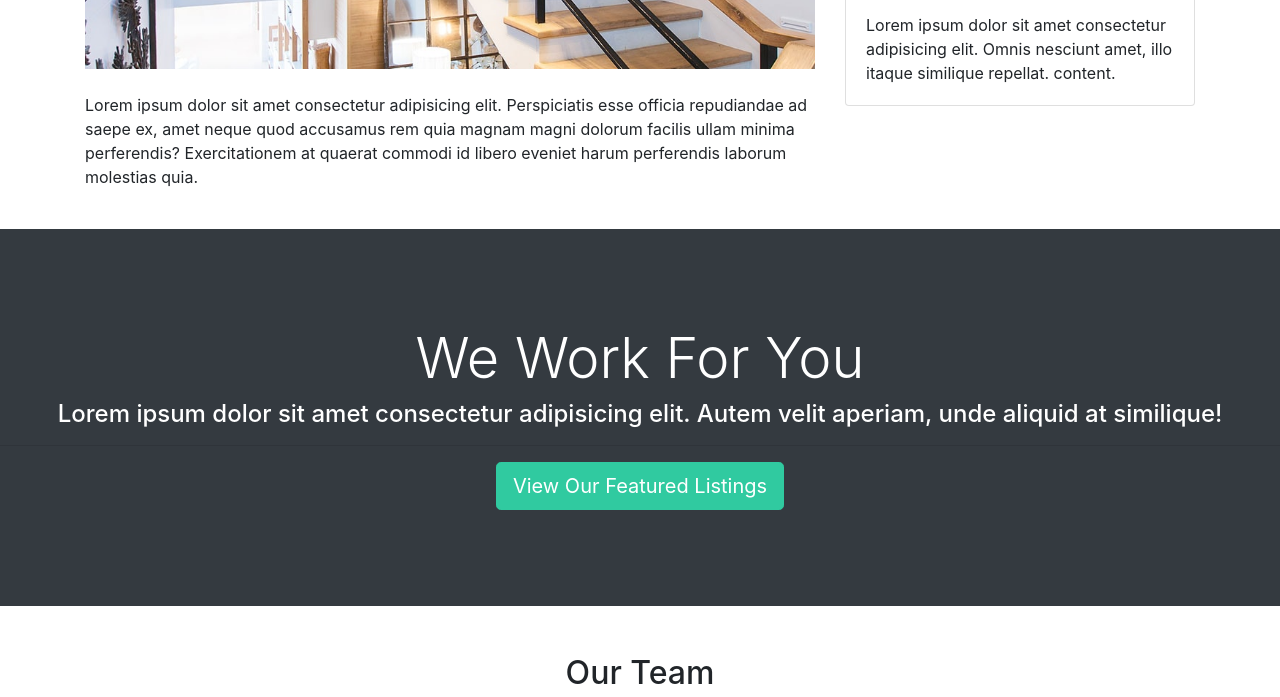
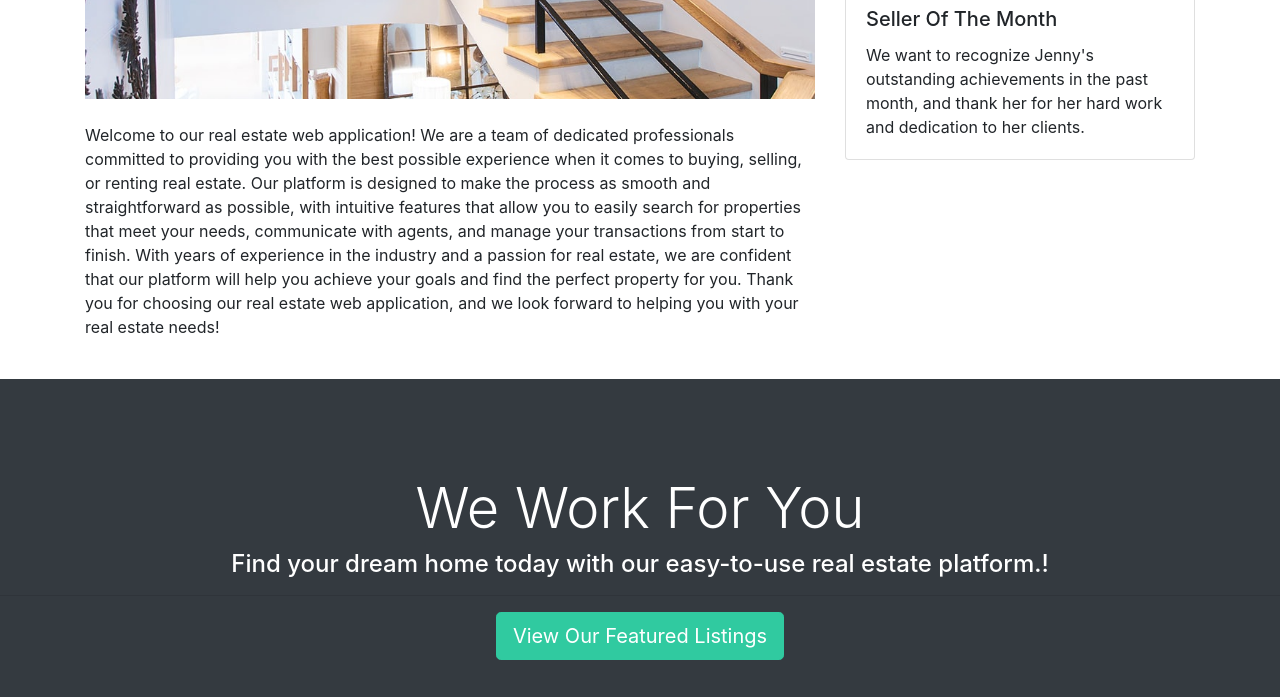
Before and after one commit to Group7-comp313/real-estate-application, a Django app: page /about/ in a window 1280 px wide. Shown: the part 754-1451 px from the top of the page. Run offline with Django 3.2, Linux system fonts and the light colour scheme; data comes from the database, SQL or seed files in the repository; some libraries are stand-ins or nearby versions.

Commit message:
updated about.html
content added and changed

```diff
--- a/templates/pages/about.html
+++ b/templates/pages/about.html
@@ -6,7 +6,7 @@
       <div class="row text-center">
         <div class="col-md-12">
           <h1 class="display-4">About BT Real Estate</h1>
-          <p class="lead">Lorem ipsum dolor sit, amet consectetur adipisicing elit. Sunt, pariatur!</p>
+          <p class="lead">BT Real Estate is a real estate company that provides a wide range of services such as buying, selling, and renting properties.</p>
         </div>
       </div>
     </div>
@@ -32,11 +32,9 @@
       <div class="row">
         <div class="col-md-8">
           <h2>We Search For The Perfect Home</h2>
-          <p class="lead">Lorem ipsum dolor sit, amet consectetur adipisicing elit. Sunt, pariatur!</p>
+          <p class="lead">Let us help you find your dream home with ease and convenience...</p>
           <img src="{% static 'img/about.jpg'%}" alt="">
-          <p class="mt-4">Lorem ipsum dolor sit amet consectetur adipisicing elit. Perspiciatis esse officia repudiandae ad saepe ex, amet
-            neque quod accusamus rem quia magnam magni dolorum facilis ullam minima perferendis? Exercitationem at quaerat
-            commodi id libero eveniet harum perferendis laborum molestias quia.</p>
+          <p class="mt-4">Welcome to our real estate web application! We are a team of dedicated professionals committed to providing you with the best possible experience when it comes to buying, selling, or renting real estate. Our platform is designed to make the process as smooth and straightforward as possible, with intuitive features that allow you to easily search for properties that meet your needs, communicate with agents, and manage your transactions from start to finish. With years of experience in the industry and a passion for real estate, we are confident that our platform will help you achieve your goals and find the perfect property for you. Thank you for choosing our real estate web application, and we look forward to helping you with your real estate needs!</p>
         </div>
         <div class="col-md-4">
           <div class="card">
@@ -44,8 +42,7 @@
             <div class="card-body">
               <h5 class="card-title">Seller Of The Month</h5>
               <h6 class="text-secondary">{{mahesh.name}}</h6>
-              <p class="card-text">Lorem ipsum dolor sit amet consectetur adipisicing elit. Omnis nesciunt amet, illo itaque similique repellat.
-                content.
+              <p class="card-text">We want to recognize Jenny's outstanding achievements in the past month, and thank her for her hard work and dedication to her clients.
               </p>
             </div>
           </div>
@@ -57,7 +54,7 @@
   <!-- Work -->
   <section id="work" class="bg-dark text-white text-center">
     <h2 class="display-4">We Work For You</h2>
-    <h4>Lorem ipsum dolor sit amet consectetur adipisicing elit. Autem velit aperiam, unde aliquid at similique!</h4>
+    <h4>Find your dream home today with our easy-to-use real estate platform.!</h4>
     <hr>
     <a href="{% url 'listings' %}" class="btn btn-secondary text-white btn-lg">View Our Featured Listings</a>
   </section>
```
